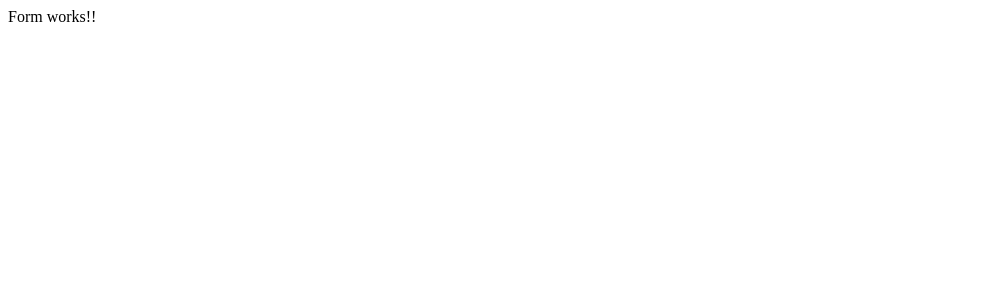
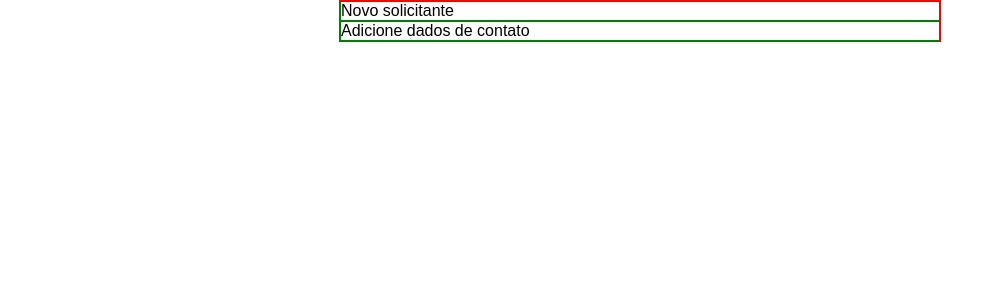
Before and after one commit to antoniotex/mol-frontend-challenge, a Next.js app: page / in a window 1280 px wide. Shown: the top 300 px of the page, without its empty margins (0-996 px from the left). Built offline with nearby package versions, Linux system fonts and the light colour scheme.

Commit message:
Refatora página Home

```diff
--- a/src/pages/index.tsx
+++ b/src/pages/index.tsx
@@ -1,6 +1,7 @@
 import Head from 'next/head'
 import styles from '../styles/Form.module.css'
 import { NextPage } from 'next'
+import InputGroupTitle from '../components/InputGroupTitle'
 
 const Form: NextPage = () => {
   return (
@@ -10,8 +11,9 @@
         <meta name="viewport" content="width=device-width, initial-scale=1" />
         <link rel="icon" href="/favicon.ico" />
       </Head>
-      <main>
-        Form works!!
+      <main className={styles.main}>
+        <InputGroupTitle title='Novo solicitante' />
+        <InputGroupTitle title='Adicione dados de contato' />
       </main>
     </>
   )
--- a/src/styles/Form.module.css
+++ b/src/styles/Form.module.css
@@ -0,0 +1,7 @@
+.main {
+  border: 1px solid red;
+  margin: 0 auto;
+  width: 100%;
+  max-width: 600px;
+  font-family: Arial, Helvetica, sans-serif;
+}
--- a/src/styles/globals.css
+++ b/src/styles/globals.css
@@ -0,0 +1,9 @@
+:root {
+  --max-width: 1100px;
+}
+
+* {
+  padding: 0px;
+  margin: 0px;
+  font-family: Arial, Helvetica, sans-serif;
+}
```
